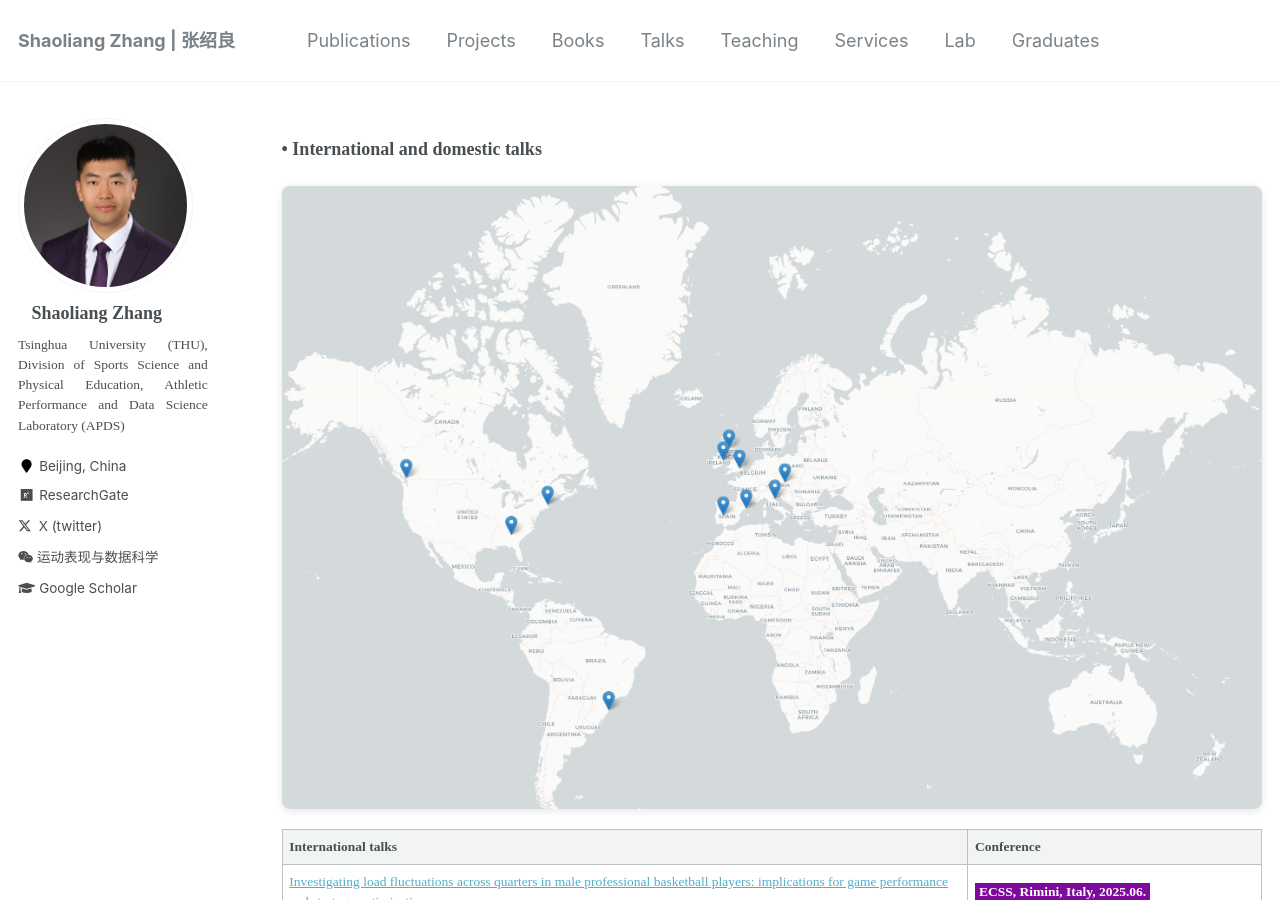
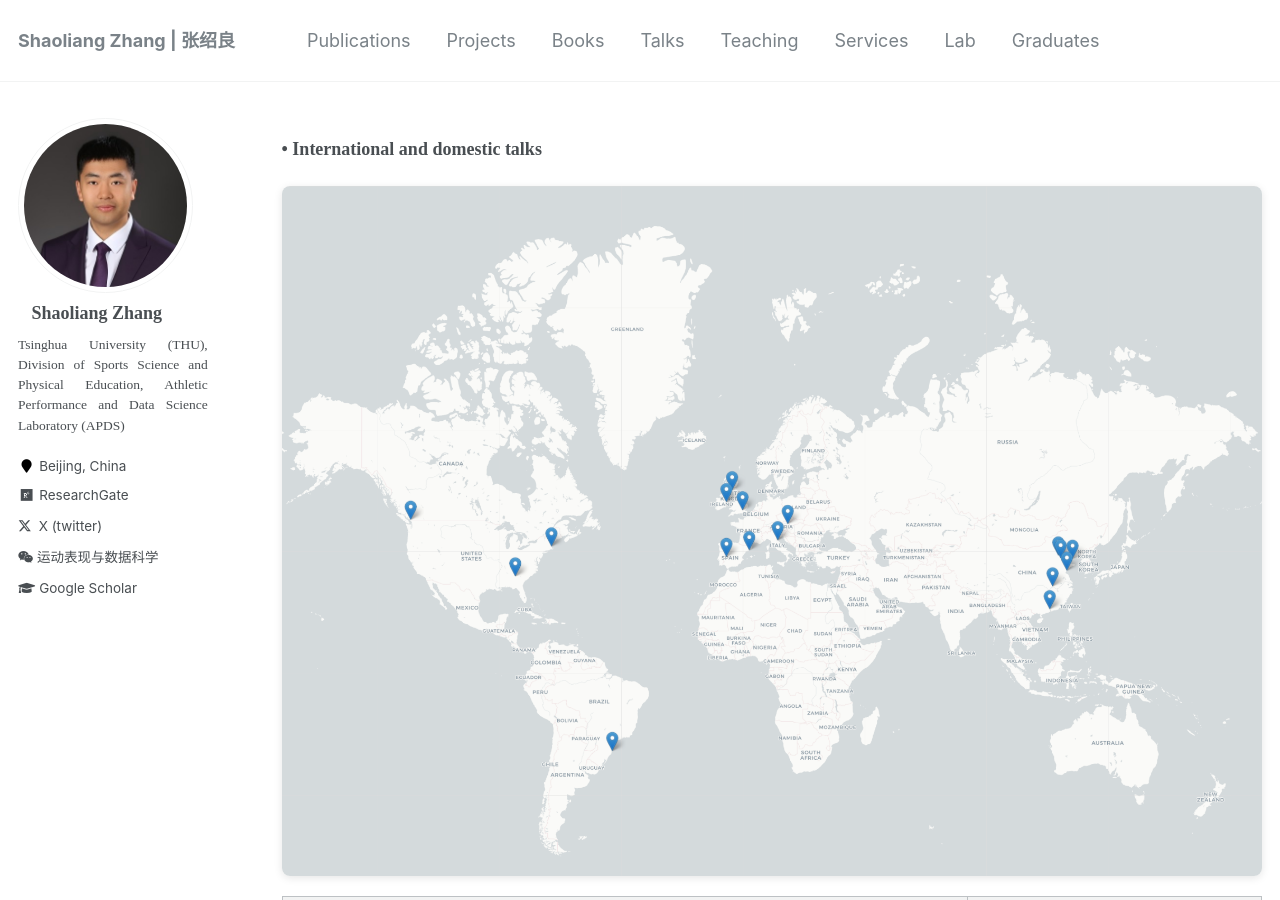
Before and after one commit to sportssuper/ZSL, a Jekyll site: the page built from _pages/talks.md, in a window 1280 px wide and 900 px high. Built offline with Jekyll 4.4.1, drawn with Linux system fonts in a browser that asks for light colours; a script that is not in the unit is left out.

Commit message:
Update talks.md

```diff
--- a/_pages/talks.md
+++ b/_pages/talks.md
@@ -25,7 +25,7 @@
 **• International and domestic talks**
 
 <div style="width: 100%; margin: 20px 0;">
-  <img src="https://sportssuper.github.io/ZSL/assets/images/talk2.png"
+  <img src="https://sportssuper.github.io/ZSL/assets/images/talks_mian.png"
        alt="Map"
        style="width: 100%; height: auto; display: block; border-radius: 8px; box-shadow: 0 2px 8px rgba(0,0,0,0.1);">
 </div>
```
